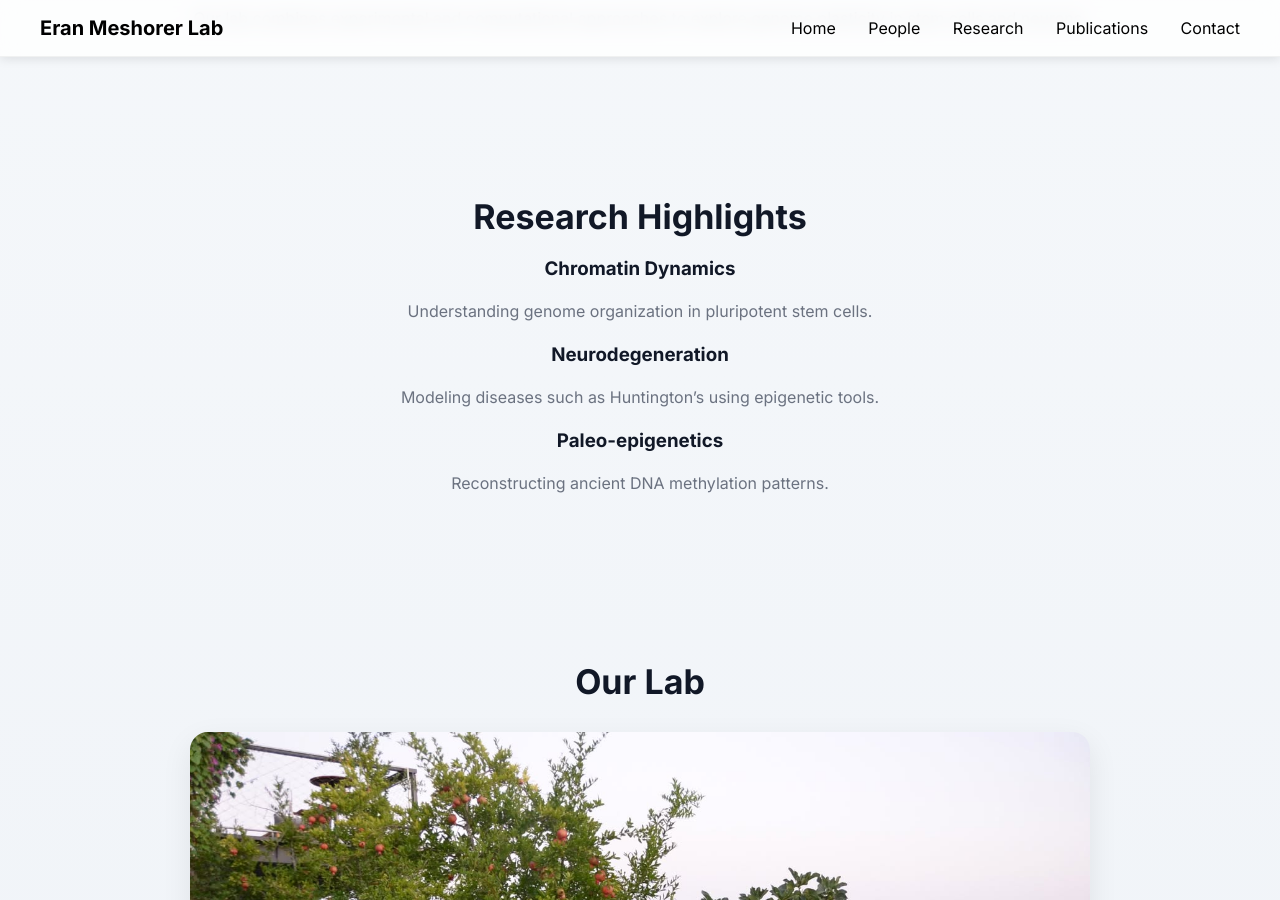
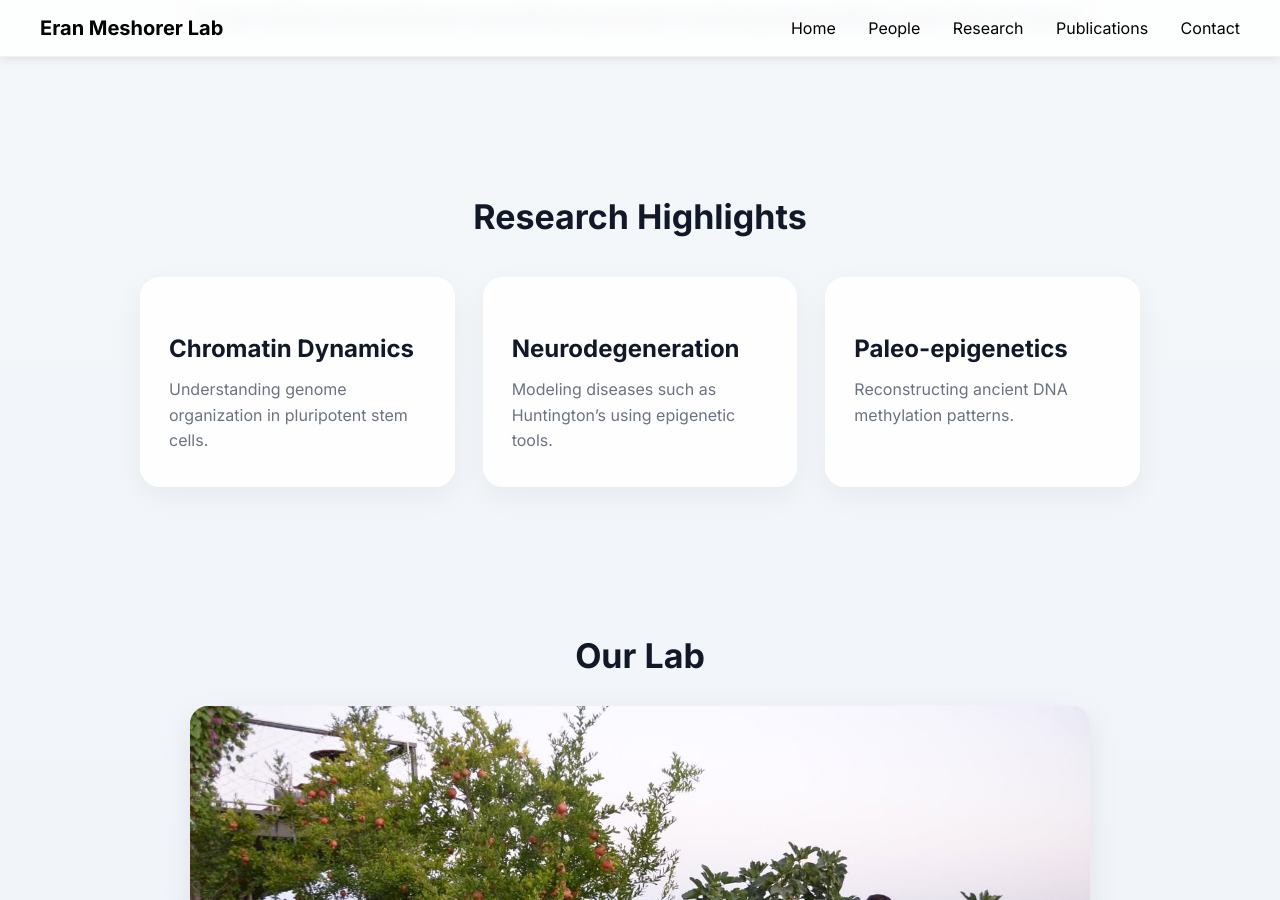
Before and after one commit to Liora347/labwebsite, a Jekyll site: the page built from index.md, in a window 1280 px wide and 900 px high, scrolled down 966 px. Built offline with Jekyll 4.4.1, drawn with Linux system fonts in a browser that asks for light colours.

Commit message:
Update main.scss

```diff
--- a/assets/css/main.scss
+++ b/assets/css/main.scss
@@ -328,3 +328,41 @@ h2 {
 .lab-image {
   box-shadow: 0 10px 30px rgba(0,0,0,0.08);
 }
+/* ========================
+   RESEARCH HIGHLIGHT CARDS
+======================== */
+
+.cards {
+  display: grid;
+  grid-template-columns: repeat(auto-fit, minmax(260px, 1fr));
+  gap: 28px;
+  margin-top: 40px;
+}
+
+.card {
+  background: rgba(255,255,255,0.85);
+  backdrop-filter: blur(10px);
+  padding: 32px 28px;
+  border-radius: 20px;
+  box-shadow: 0 10px 30px rgba(0,0,0,0.05);
+  transition: all 0.3s ease;
+  text-align: left;
+  border: 1px solid rgba(255,255,255,0.6);
+}
+
+.card:hover {
+  transform: translateY(-8px);
+  box-shadow: 0 18px 40px rgba(0,0,0,0.08);
+}
+
+.card h3 {
+  font-size: 24px;
+  margin-bottom: 14px;
+  color: var(--text);
+}
+
+.card p {
+  color: var(--muted);
+  line-height: 1.6;
+  margin: 0;
+}
```
